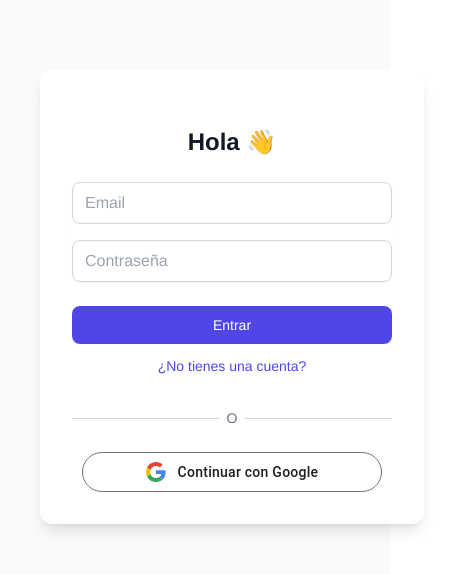
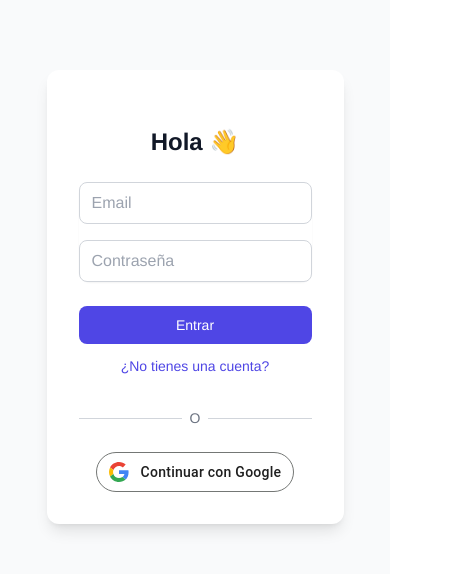
Before and after one commit to thomasconvain/budget-plan, a Vue app: page / in a window 390 px wide. Shown: the part 122-696 px from the top of the page, 464 px wide, since content can reach past the window. Built offline with nearby package versions, Linux system fonts and the light colour scheme; no server answers.

Commit message:
fix ui login

```diff
--- a/src/components/HelloWorld.vue
+++ b/src/components/HelloWorld.vue
@@ -1,7 +1,7 @@
 <template>
   <div>
     <div class="flex items-center justify-center my-24">
-    <div class="w-full min-w-96 max-w-md p-8 space-y-6 bg-white shadow-lg rounded-xl">
+    <div class="w-full min-w-32 sm:min-w-96 max-w-md p-8 space-y-6 bg-white shadow-lg rounded-xl">
       <div class="flex justify-center">
         <!-- <svg class="w-10 h-10 text-indigo-600" xmlns="http://www.w3.org/2000/svg" fill="none" viewBox="0 0 24 24" stroke="currentColor">
           <path stroke-linecap="round" stroke-linejoin="round" stroke-width="2" d="M12 11c0 .552-.895 1-2 1s-2-.448-2-1 .895-1 2-1 2 .448 2 1zm0 4c0 .552-.895 1-2 1s-2-.448-2-1 .895-1 2-1 2 .448 2 1z"/>
@@ -49,7 +49,7 @@
       </form>
       <div class="flex justify-center">
           <div v-if="!isSignup">
-            <button @click="signIn" class="gsi-material-button" style="width:300px">
+            <button @click="signIn" class="gsi-material-button">
               <div class="gsi-material-button-state"></div>
               <div class="gsi-material-button-content-wrapper">
                 <div class="gsi-material-button-icon">
```
